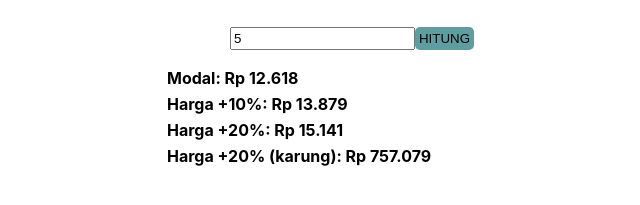
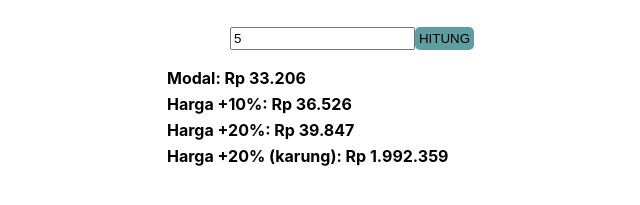
Before and after one commit to ciptohartanto/kakukato, a plain HTML site: page index.html in a window 1280 px wide. Both pictures are taken after typing "5" into the empty fields and a click on the button "HITUNG". Shown: the part 305-510 px from the top of the page, 288-928 px from the left. Drawn offline with nearby package versions, Linux system fonts and the light colour scheme.

Commit message:
include okir

```diff
--- a/index.html
+++ b/index.html
@@ -92,7 +92,7 @@
 
             hitung.addEventListener('click', (e) => {
                 e.preventDefault()
-                const total = Math.round(Number(modal.value)*rate + (Number(modal.value)*rate*pct))
+                const total = Math.round(Number(modal.value)*rate + (Number(modal.value)*rate*pct) + okir)
                 harga.innerHTML = `Modal: Rp ${addCommas(total)}`
                 harga10.innerHTML = `Harga +10%: Rp ${addCommas(Math.trunc(total * 1.1))}`
                 harga20.innerHTML = `Harga +20%: Rp ${addCommas(Math.trunc(total * 1.2))}`
```
